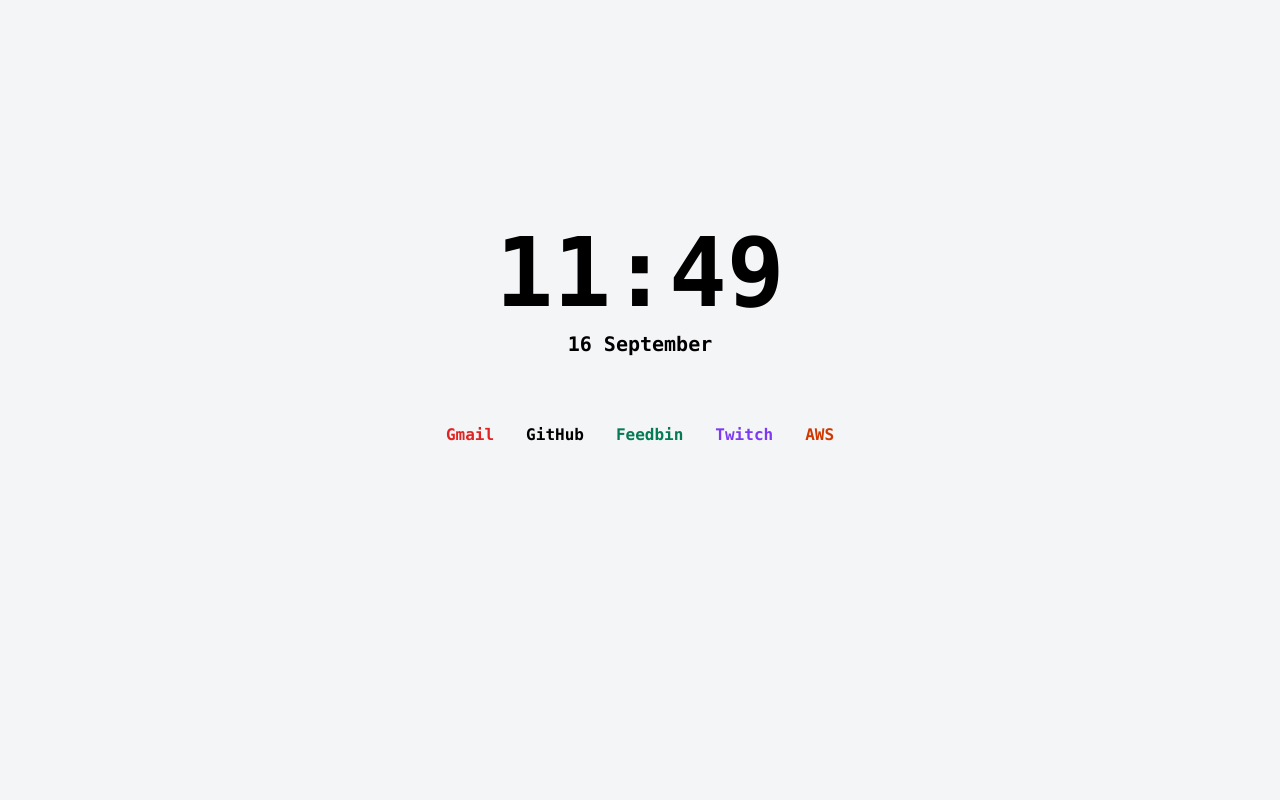
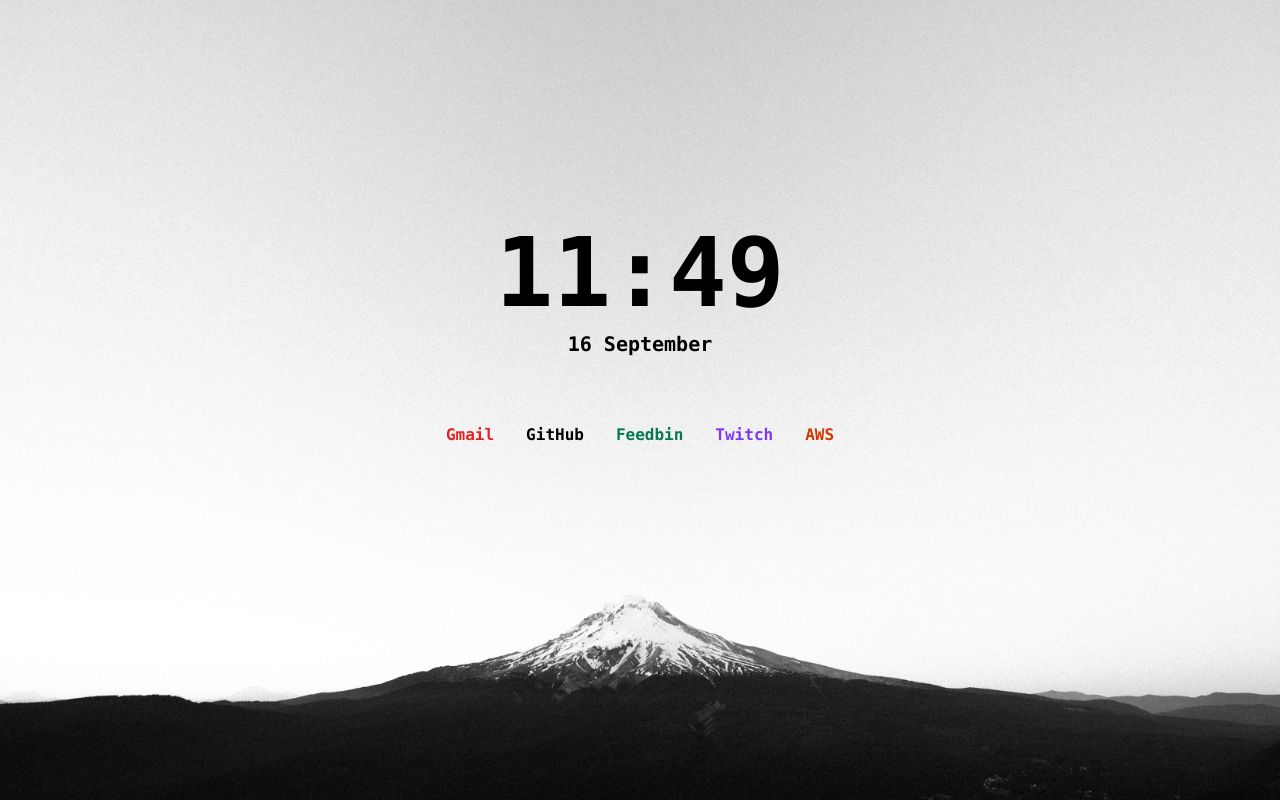
Before and after one commit to jacobwgillespie/startpage, a Next.js app: page / in a window 1280 px wide. Built offline with nearby package versions, Linux system fonts and the light colour scheme.

Commit message:
Add background image

```diff
--- a/styles/tailwind.css
+++ b/styles/tailwind.css
@@ -6,5 +6,6 @@
 @import 'tailwindcss/utilities';
 
 html {
-  background-color: theme('colors.gray.100');
+  background: url(/background.jpg) no-repeat center center fixed;
+  background-size: cover;
 }
```
Also changed, not shown: public/background.jpg (added).
